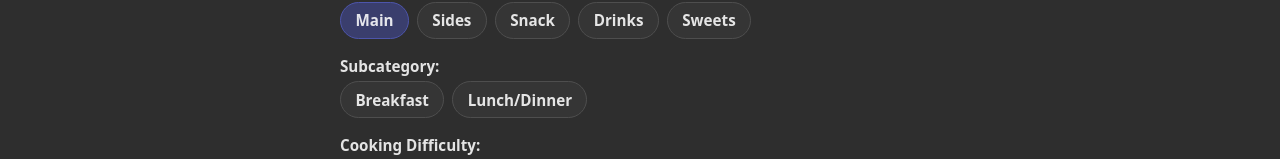
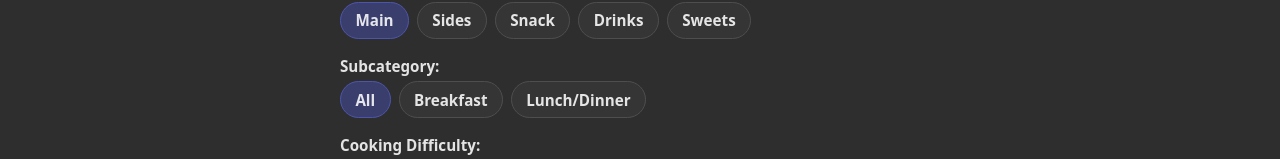
Before and after one commit to travishoki/food-cards, a React (Vite) app: page /main in a window 1280 px wide. Both pictures are taken after a click on the button 574 px from the left and 130 px from the top of the page. Shown: the part 285-444 px from the top of the page. Built offline with nearby package versions, Linux system fonts and the light colour scheme; no server answers; the database is empty.

Commit message:
put back all category

```diff
--- a/src/CategoryMenu/CategoryMenu.helpers.ts
+++ b/src/CategoryMenu/CategoryMenu.helpers.ts
@@ -9,9 +9,7 @@ import {
 
 const TOP_CATEGORY_DEFAULT_SUB: Partial<
 	Record<keyof typeof TOP_CATEGORIES, string>
-> = {
-	[TOP_CATEGORIES.main]: CATEGORIES.entree,
-};
+> = {};
 
 export function topMenuItems() {
 	return TOP_CATEGORY_ORDER.map((key) => ({
--- a/src/CategoryMenu/Subcategory/SubMenu.tsx
+++ b/src/CategoryMenu/Subcategory/SubMenu.tsx
@@ -20,6 +20,13 @@ export const SubMenu = () => {
 
 	return (
 		<FilterSection ariaLabel="Food subcategories" label="Subcategory:">
+			<button
+				className={`category-menu__link ${!subCategory ? "is-active" : ""}`}
+				onClick={() => navigate(`/${topCategory}`)}
+				type="button"
+			>
+				All
+			</button>
 			{subMenu.map((cat) => (
 				<button
 					key={cat.key}
--- a/src/FoodsPage/FoodsPage.tsx
+++ b/src/FoodsPage/FoodsPage.tsx
@@ -1,7 +1,7 @@
 import { useParams } from "react-router-dom";
 
 import { ErrorBoundary } from "../ErrorBoundary/ErrorBoundary";
-import { CATEGORIES, TOP_CATEGORIES } from "../const/categories";
+import { TOP_CATEGORIES } from "../const/categories";
 import { LOCATIONS } from "../const/locations.const";
 import { useFoodFilters } from "../context/foodFilters";
 import { BackToTop } from "./BackToTop/BackToTop";
@@ -31,7 +31,7 @@ export const FoodsPage = () => {
 				difficulty={difficulty}
 				hasActiveFilter={
 					(!!topCategory && topCategory !== TOP_CATEGORIES.main) ||
-					(!!subCategory && subCategory !== CATEGORIES.entree) ||
+					!!subCategory ||
 					difficulty !== null ||
 					location !== LOCATIONS.home
 				}
--- a/src/main.tsx
+++ b/src/main.tsx
@@ -13,7 +13,7 @@ import "./index.scss";
 const router = createBrowserRouter([
 	{
 		children: [
-			{ element: <Navigate replace to="/main/entree" />, index: true },
+			{ element: <Navigate replace to="/main" />, index: true },
 			{ element: <FoodPage />, path: "food/:foodName" },
 			{ element: <FoodsPage />, path: ":topCategory" },
 			{ element: <FoodPage />, path: ":topCategory/food/:foodName" },
```
